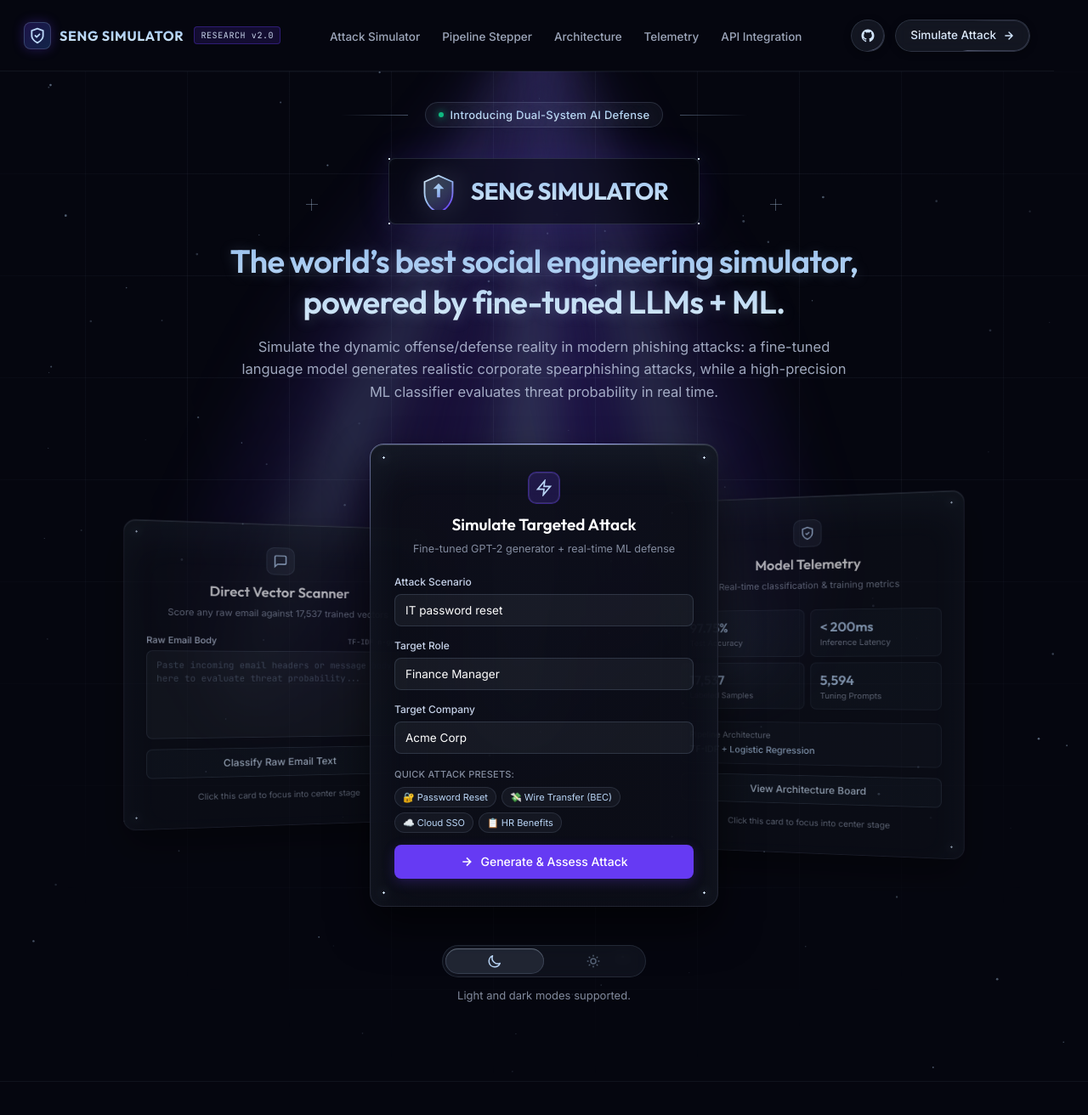
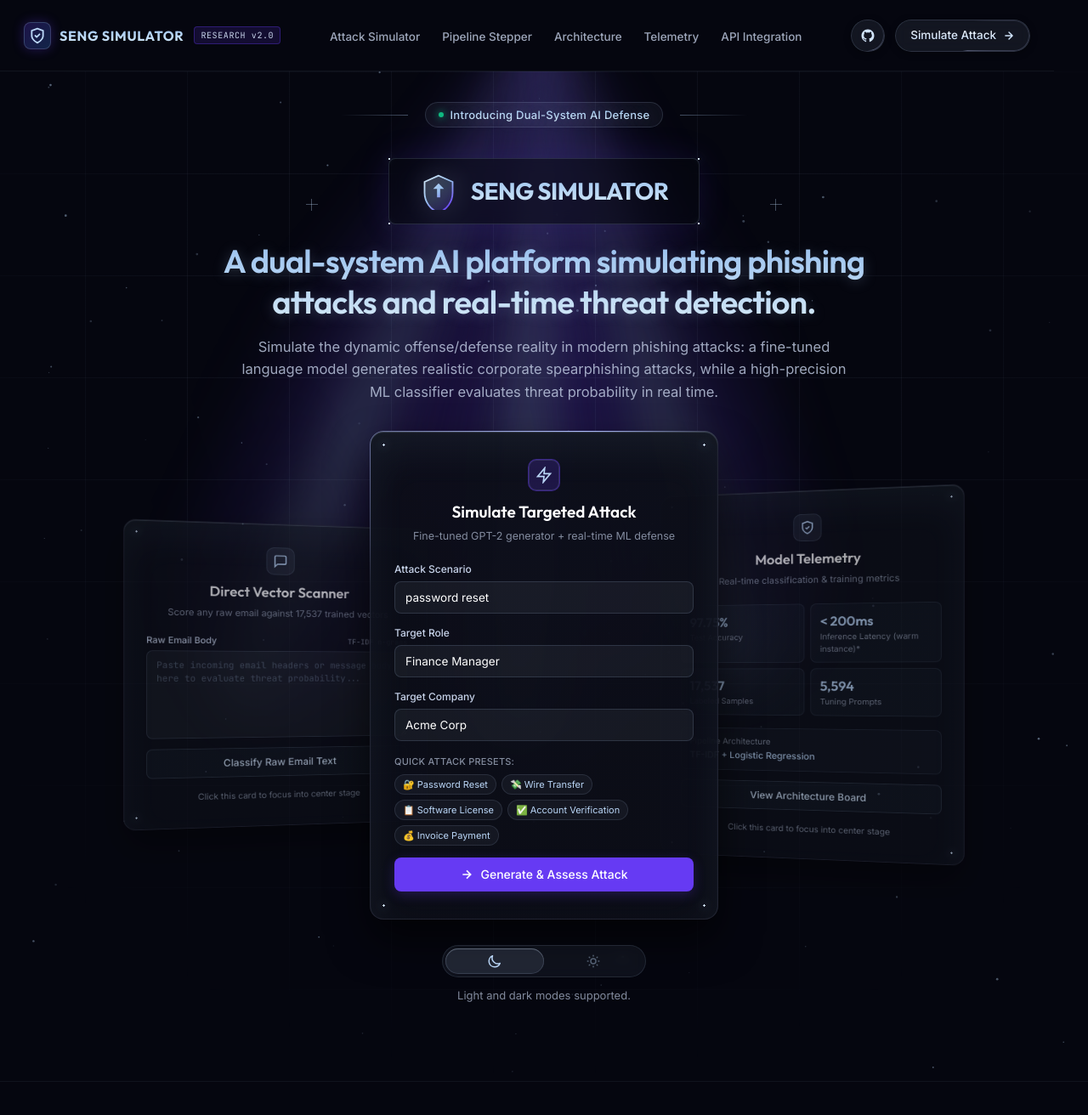
Before and after one commit to Nayanika530/social-engineering-simulator, a Flask app: page / in a window 1280 px wide. Shown: the top 1312 px of the page at 85% size. Run offline with Flask 3, Linux system fonts and the light colour scheme; parts of the project's set-up code (start-up, migrations or seed data) failed here and were passed over.

Commit message:
fix: copy updates, scenario filtering, /classify_email route, preset labels, and dynamic result handling

```diff
--- a/app/app.py
+++ b/app/app.py
@@ -21,11 +21,19 @@ def home():
     return render_template("index.html")
 @app.route("/generate_attack", methods=["POST"])
 def generate_attack():
-    data = request.json
-    scenario = data.get("scenario", "")
-    target_role = data.get("target_role", "")
-    company = data.get("company", "")
-    sample = random.choice(samples)
+    data = request.json or {}
+    scenario = data.get("scenario", "").strip()
+    target_role = data.get("target_role", "").strip()
+    company = data.get("company", "").strip()
+
+    # Filter samples by scenario (case-insensitive)
+    matched_samples = [s for s in samples if s.get("scenario", "").lower() == scenario.lower()]
+    if matched_samples:
+        sample = random.choice(matched_samples)
+    else:
+        print(f"Warning: No samples found matching scenario '{scenario}'. Falling back to all samples.")
+        sample = random.choice(samples)
+
     generated_email = sample["email"]
     if target_role:
         generated_email = generated_email.replace(sample["role"], target_role)
@@ -42,8 +50,8 @@ def generate_attack():
         "confidence": round(confidence_score, 2)
     })
 
-@app.route("/classify_text", methods=["POST"])
-def classify_text():
+@app.route("/classify_email", methods=["POST"])
+def classify_email():
     data = request.json or {}
     email_text = data.get("email_text", "").strip()
     if not email_text:
@@ -54,11 +62,14 @@ def classify_text():
     threat_level = "Phishing" if prediction == 1 else "Safe"
     confidence_score = float(max(confidence)) * 100
     return jsonify({
-        "generated_email": email_text,
         "threat_level": threat_level,
         "confidence": round(confidence_score, 2)
     })
 
+@app.route("/classify_text", methods=["POST"])
+def classify_text():
+    return classify_email()
+
 if __name__ == "__main__":
     port = int(os.environ.get("PORT", 5000))
     app.run(host="0.0.0.0", port=port, debug=False)
--- a/app/static/js/main.js
+++ b/app/static/js/main.js
@@ -171,7 +171,7 @@ const timelineData = [
   },
   {
     title: "5. Real-Time Threat Score",
-    desc: "Produces calibrated threat probability (<200ms latency), categorizing the email as High-Risk Phishing or Legitimate Communication with confidence rating."
+    desc: "Produces calibrated threat probability (<200ms latency on warm instance), categorizing the email as High-Risk Phishing or Legitimate Communication with confidence rating."
   }
 ];
 
@@ -194,11 +194,11 @@ function initFeatureTimeline() {
    5. CODE INTEGRATION TABS
    ========================================================================== */
 const codeSnippets = {
-  python: `import requests
+  python: `# Note: Free-tier instance may take 20-50 seconds to respond on the first request after being idle (cold start).
+import requests
 
-# Simulate social engineering attack payload
-response = requests.post("http://localhost:5000/generate_attack", json={
-    "scenario": "IT password reset",
+response = requests.post("https://social-engineering-simulator-opt1.onrender.com/generate_attack", json={
+    "scenario": "password reset",
     "target_role": "Finance Manager",
     "company": "Acme Corp"
 })
@@ -208,20 +208,21 @@ print("Threat Level:", result["threat_level"])
 print("Confidence:", result["confidence"], "%")
 print("Generated Payload:\\n", result["generated_email"])`,
 
-  curl: `curl -X POST https://social-engineering-simulator-opt1.onrender.com/generate_attack \\
+  curl: `# Note: Free-tier instance may take 20-50s to respond on the first request after being idle (cold start).
+curl -X POST https://social-engineering-simulator-opt1.onrender.com/generate_attack \\
   -H "Content-Type: application/json" \\
   -d '{
-    "scenario": "Urgent Wire Transfer",
+    "scenario": "urgent wire transfer",
     "target_role": "Finance Director",
     "company": "Global Retail Inc"
   }'`,
 
-  javascript: `// Test live classification in browser or Node.js
-const res = await fetch('/generate_attack', {
+  javascript: `// Note: Free-tier instance may take 20-50s to respond on the first request after being idle (cold start).
+const res = await fetch('https://social-engineering-simulator-opt1.onrender.com/generate_attack', {
   method: 'POST',
   headers: { 'Content-Type': 'application/json' },
   body: JSON.stringify({
-    scenario: 'Cloud SSO Access Revocation',
+    scenario: 'account verification',
     target_role: 'DevOps Lead',
     company: 'FinTech Dynamics'
   })
@@ -287,7 +288,6 @@ function applyPreset(scenario, role, company) {
   if (companyInput) companyInput.value = company;
 
   // Ensure center card is active
-  const centerCard = document.querySelector('.card-center');
   const simCard = document.getElementById('simCard');
   if (simCard && !simCard.classList.contains('card-center')) {
     simCard.click();
@@ -298,14 +298,42 @@ function applyPreset(scenario, role, company) {
 
 // Generate Attack API Call
 async function generateAttack() {
-  const scenario = document.getElementById("scenario").value.trim() || "IT password reset";
-  const target_role = document.getElementById("target_role").value.trim() || "Finance Manager";
-  const company = document.getElementById("company").value.trim() || "Acme Corp";
+  const scenario = (document.getElementById("scenario")?.value || "password reset").trim();
+  const target_role = (document.getElementById("target_role")?.value || "Finance Manager").trim();
+  const company = (document.getElementById("company")?.value || "Acme Corp").trim();
 
   const btn = document.getElementById("btnGenerate");
   const spinner = document.getElementById("simSpinner");
   if (btn) btn.disabled = true;
   if (spinner) spinner.style.display = "inline-block";
+
+  // Show loading/empty state in result card before response
+  const resultSection = document.getElementById("resultSection");
+  const statusBadge = document.getElementById("statusBadge");
+  const threatStatusText = document.getElementById("threatStatusText");
+  const confidenceBar = document.getElementById("confidenceBar");
+  const confidenceVal = document.getElementById("confidenceVal");
+  const emailContent = document.getElementById("emailContent");
+  const metaRecipient = document.getElementById("metaRecipient");
+  const metaSubject = document.getElementById("metaSubject");
+  const vectorName = document.getElementById("vectorName");
+  const profileRole = document.getElementById("profileRole");
+  const profileCompany = document.getElementById("profileCompany");
+
+  if (resultSection) {
+    resultSection.style.display = "block";
+    if (statusBadge) statusBadge.className = "report-status-badge";
+    if (threatStatusText) threatStatusText.textContent = "Simulating Attack & Evaluating...";
+    if (confidenceBar) confidenceBar.style.width = "0%";
+    if (confidenceVal) confidenceVal.textContent = "...";
+    if (emailContent) emailContent.innerHTML = '<span style="color: var(--body-muted); font-style: italic;">Generating attack payload with fine-tuned GPT-2 and evaluating TF-IDF probability...</span>';
+    if (metaRecipient) metaRecipient.textContent = `${target_role} <${target_role.toLowerCase().replace(/[^a-z0-9]/g, '.')}@${company.toLowerCase().replace(/[^a-z0-9]/g, '')}.com>`;
+    if (metaSubject) metaSubject.textContent = `Urgent Notice: ${scenario} - ${company}`;
+    if (vectorName) vectorName.textContent = scenario;
+    if (profileRole) profileRole.textContent = target_role;
+    if (profileCompany) profileCompany.textContent = company;
+    resultSection.scrollIntoView({ behavior: "smooth", block: "nearest" });
+  }
 
   try {
     const response = await fetch("/generate_attack", {
@@ -322,15 +350,18 @@ async function generateAttack() {
     renderResults(data, scenario, target_role, company);
   } catch (err) {
     alert("Error simulating attack: " + err.message + "\nIf backend is starting up, please allow a moment.");
+    if (threatStatusText) threatStatusText.textContent = "Simulation Failed";
+    if (emailContent) emailContent.textContent = "Error: " + err.message;
   } finally {
     if (btn) btn.disabled = false;
     if (spinner) spinner.style.display = "none";
   }
 }
 
-// Classify Custom Text API Call
+// Classify Raw Text API Call (/classify_email)
 async function classifyCustomText() {
-  const emailText = document.getElementById("customEmailText").value.trim();
+  const emailInput = document.getElementById("customEmailText");
+  const emailText = emailInput ? emailInput.value.trim() : "";
   if (!emailText) {
     alert("Please paste email text to classify.");
     return;
@@ -342,7 +373,7 @@ async function classifyCustomText() {
   if (spinner) spinner.style.display = "inline-block";
 
   try {
-    const response = await fetch("/classify_text", {
+    const response = await fetch("/classify_email", {
       method: "POST",
       headers: { "Content-Type": "application/json" },
       body: JSON.stringify({ email_text: emailText })
@@ -353,7 +384,32 @@ async function classifyCustomText() {
     }
 
     const data = await response.json();
-    renderResults(data, "Raw Custom Payload Analysis", "Direct Recipient", "Enterprise Gateway");
+
+    // 1. Display real result directly inside the "Direct Vector Scanner" card
+    const directResult = document.getElementById("directScannerResult");
+    const directBadge = document.getElementById("directThreatBadge");
+    const directConf = document.getElementById("directConfidenceVal");
+
+    if (directResult && directBadge && directConf) {
+      directResult.style.display = "block";
+      const isPhishing = data.threat_level === "Phishing";
+      if (isPhishing) {
+        directBadge.className = "report-status-badge badge-phishing";
+        directBadge.innerHTML = '<span class="dot"></span><span>Phishing Threat</span>';
+      } else {
+        directBadge.className = "report-status-badge badge-safe";
+        directBadge.innerHTML = '<span class="dot"></span><span>Safe / Legitimate</span>';
+      }
+      directConf.textContent = data.confidence + "%";
+    }
+
+    // 2. Also populate the full threat assessment result card
+    renderResults({
+      generated_email: emailText,
+      threat_level: data.threat_level,
+      confidence: data.confidence
+    }, "Raw Email Direct Scan", "Direct Target", "Enterprise Gateway");
+
   } catch (err) {
     alert("Error classifying email: " + err.message);
   } finally {
@@ -362,7 +418,7 @@ async function classifyCustomText() {
   }
 }
 
-// Render Results Modal / Card
+// Render Results Modal / Card with real data
 function renderResults(data, scenario, target_role, company) {
   const resultSection = document.getElementById("resultSection");
   const statusBadge = document.getElementById("statusBadge");
@@ -370,6 +426,7 @@ function renderResults(data, scenario, target_role, company) {
   const confidenceBar = document.getElementById("confidenceBar");
   const confidenceVal = document.getElementById("confidenceVal");
   const emailContent = document.getElementById("emailContent");
+  const metaSender = document.getElementById("metaSender");
   const metaRecipient = document.getElementById("metaRecipient");
   const metaSubject = document.getElementById("metaSubject");
   const vectorName = document.getElementById("vectorName");
@@ -378,43 +435,78 @@ function renderResults(data, scenario, target_role, company) {
 
   const isPhishing = data.threat_level === "Phishing";
 
+  if (statusBadge && threatStatusText) {
     if (isPhishing) {
       statusBadge.className = "report-status-badge badge-phishing";
       threatStatusText.textContent = "High-Risk Spearphishing Threat";
-    confidenceBar.style.backgroundColor = "#ef4444";
+      if (confidenceBar) confidenceBar.style.backgroundColor = "#ef4444";
     } else {
       statusBadge.className = "report-status-badge badge-safe";
       threatStatusText.textContent = "Legitimate / Safe Communication";
-    confidenceBar.style.backgroundColor = "#10b981";
+      if (confidenceBar) confidenceBar.style.backgroundColor = "#10b981";
+    }
   }
 
-  const conf = data.confidence || 95.0;
-  confidenceBar.style.width = conf + "%";
-  confidenceVal.textContent = conf + "%";
+  const conf = data.confidence || 0.0;
+  if (confidenceBar) confidenceBar.style.width = conf + "%";
+  if (confidenceVal) confidenceVal.textContent = conf + "%";
 
-  metaRecipient.textContent = `${target_role} <${target_role.toLowerCase().replace(/\s+/g, '.')}@${company.toLowerCase().replace(/\s+/g, '')}.com>`;
-  metaSubject.textContent = `Urgent Notice: ${scenario} - ${company}`;
-  emailContent.textContent = data.generated_email;
+  const cleanCompany = (company || "Acme Corp").toLowerCase().replace(/[^a-z0-9]/g, '');
+  const cleanRole = (target_role || "User").toLowerCase().replace(/[^a-z0-9]/g, '.');
 
-  vectorName.textContent = scenario;
-  profileRole.textContent = target_role;
-  profileCompany.textContent = company;
+  if (metaSender) metaSender.textContent = `Security Gateway <alerts@${cleanCompany}-security.org>`;
+  if (metaRecipient) metaRecipient.textContent = `${target_role} <${cleanRole}@${cleanCompany}.com>`;
+  if (metaSubject) metaSubject.textContent = `Urgent Notice: ${scenario} - ${company}`;
+  if (emailContent) emailContent.textContent = data.generated_email || "";
 
+  if (vectorName) vectorName.textContent = scenario;
+  if (profileRole) profileRole.textContent = target_role;
+  if (profileCompany) profileCompany.textContent = company;
+
+  if (resultSection) {
     resultSection.style.display = "block";
     resultSection.scrollIntoView({ behavior: "smooth", block: "nearest" });
   }
+}
 
-// Copy Email Content
+// Copy Email Content to clipboard
 function copyEmailContent() {
-  const text = document.getElementById("emailContent").textContent;
+  const emailElem = document.getElementById("emailContent");
+  if (!emailElem) return;
+  const text = emailElem.innerText || emailElem.textContent;
+  if (!text || text.includes("Generating attack payload")) return;
+
+  if (navigator.clipboard && navigator.clipboard.writeText) {
     navigator.clipboard.writeText(text).then(() => {
+      showCopiedFeedback();
+    }).catch(() => fallbackCopy(text));
+  } else {
+    fallbackCopy(text);
+  }
+}
+
+function fallbackCopy(text) {
+  const ta = document.createElement("textarea");
+  ta.value = text;
+  document.body.appendChild(ta);
+  ta.select();
+  document.execCommand("copy");
+  document.body.removeChild(ta);
+  showCopiedFeedback();
+}
+
+function showCopiedFeedback() {
   const btnText = document.getElementById("copyBtnText");
+  if (btnText) {
     btnText.textContent = "Copied!";
-    setTimeout(() => { btnText.textContent = "Copy Email"; }, 2000);
-  });
+    setTimeout(() => { btnText.textContent = "Copy Email Body"; }, 2000);
+  }
 }
 
 // Dismiss Results
 function dismissResult() {
-  document.getElementById("resultSection").style.display = "none";
+  const resultSection = document.getElementById("resultSection");
+  if (resultSection) {
+    resultSection.style.display = "none";
   }
+}
--- a/app/templates/index.html
+++ b/app/templates/index.html
@@ -102,7 +102,7 @@
         </div>
 
         <h1 class="hero-headline text-gradient">
-          The world’s best social engineering simulator,<br/>powered by fine-tuned LLMs + ML.
+          A dual-system AI platform simulating phishing attacks and real-time threat detection.
         </h1>
 
         <p class="hero-subheadline">
@@ -176,26 +185,29 @@
               <input type="text" id="company" class="form-input" placeholder="e.g. Acme Corp" value="Acme Corp" autocomplete="off" />
             </div>
 
-            <!-- Quick Presets -->
+            <!-- Quick Presets matching data/pregenerated_emails.json exactly -->
             <div class="presets-wrap">
               <span class="presets-label">Quick Attack Presets:</span>
               <div class="preset-pills">
-                <button class="preset-pill" onclick="applyPreset('IT Mandatory Password Reset', 'Security Analyst', 'Apex Financial')">
+                <button class="preset-pill" type="button" onclick="applyPreset('password reset', 'Security Analyst', 'Apex Financial')">
                   🔐 Password Reset
                 </button>
-                <button class="preset-pill" onclick="applyPreset('Urgent Wire Transfer Authorization', 'Finance Director', 'Global Retail Inc')">
-                  💸 Wire Transfer (BEC)
+                <button class="preset-pill" type="button" onclick="applyPreset('urgent wire transfer', 'Finance Director', 'Global Retail Inc')">
+                  💸 Wire Transfer
                 </button>
-                <button class="preset-pill" onclick="applyPreset('Cloud SSO Access Revocation Warning', 'DevOps Lead', 'FinTech Dynamics')">
-                  ☁️ Cloud SSO
+                <button class="preset-pill" type="button" onclick="applyPreset('software license renewal', 'DevOps Lead', 'CloudScale Technologies')">
+                  📋 Software License
                 </button>
-                <button class="preset-pill" onclick="applyPreset('Annual HR Benefits Enrollment', 'Senior Engineer', 'CloudScale')">
-                  📋 HR Benefits
+                <button class="preset-pill" type="button" onclick="applyPreset('account verification', 'Senior Engineer', 'FinTech Dynamics')">
+                  ✅ Account Verification
+                </button>
+                <button class="preset-pill" type="button" onclick="applyPreset('invoice payment', 'Accounts Payable', 'Nexus Manufacturing')">
+                  💰 Invoice Payment
                 </button>
               </div>
             </div>
 
-            <button id="btnGenerate" class="btn-primary" onclick="generateAttack()">
+            <button id="btnGenerate" class="btn-primary" type="button" onclick="generateAttack()">
               <span class="spinner" id="simSpinner"></span>
               <svg width="16" height="16" viewBox="0 0 24 24" fill="none" stroke="currentColor" stroke-width="2.5"><path d="M5 12h14M12 5l7 7-7 7"/></svg>
               <span>Generate & Assess Attack</span>
@@ -224,7 +236,7 @@
               </div>
               <div class="telemetry-item">
                 <div class="telemetry-val">&lt; 200ms</div>
-                <div class="telemetry-lbl">Inference Latency</div>
+                <div class="telemetry-lbl">Inference Latency (warm instance)*</div>
               </div>
               <div class="telemetry-item">
                 <div class="telemetry-val">17,537</div>
@@ -306,19 +318,19 @@
               <div class="email-meta-header">
                 <div class="email-meta-row">
                   <span class="meta-label">From:</span>
-                  <span class="meta-val" id="metaSender">Security Alert &lt;notify@corp-update-notice.com&gt;</span>
+                  <span class="meta-val" id="metaSender">--</span>
                 </div>
                 <div class="email-meta-row">
                   <span class="meta-label">To:</span>
-                  <span class="meta-val" id="metaRecipient">Target Role</span>
+                  <span class="meta-val" id="metaRecipient">--</span>
                 </div>
                 <div class="email-meta-row">
                   <span class="meta-label">Subject:</span>
-                  <span class="meta-val" id="metaSubject">Urgent Notice</span>
+                  <span class="meta-val" id="metaSubject">--</span>
                 </div>
               </div>
               <div class="email-content-view" id="emailContent">
-                <!-- Dynamically populated -->
+                <span style="color: var(--body-muted); font-style: italic;">Click 'Generate & Assess Attack' or 'Classify Raw Email Text' to run simulation and view threat assessment report.</span>
               </div>
             </div>
 
@@ -326,14 +338,14 @@
             <div class="threat-meta-panel">
               <div class="meta-info-card">
                 <div class="meta-info-title">Simulated Attack Vector</div>
-                <div class="meta-info-value" id="vectorName">Social Engineering Spearphishing</div>
-                <div class="meta-info-sub">Personalized target role and organizational spoofing</div>
+                <div class="meta-info-value" id="vectorName">--</div>
+                <div class="meta-info-sub">Personalized target role and organizational context</div>
               </div>
 
               <div class="meta-info-card">
                 <div class="meta-info-title">Target Profile</div>
-                <div class="meta-info-value" id="profileRole">Finance Manager</div>
-                <div class="meta-info-sub" id="profileCompany">Acme Corp</div>
+                <div class="meta-info-value" id="profileRole">--</div>
+                <div class="meta-info-sub" id="profileCompany">--</div>
               </div>
 
               <div class="meta-info-card">
@@ -535,7 +547,7 @@
             </svg>
           </div>
           <div class="node-title">Threat Telemetry</div>
-          <div class="node-sub">&lt; 200ms Calibrated Scoring</div>
+          <div class="node-sub">&lt; 200ms Warm Scoring</div>
         </div>
       </div>
     </section>
@@ -555,13 +567,14 @@
         </div>
         <div class="stat-item">
           <div class="stat-number">&lt; 200<span class="accent">ms</span></div>
-          <div class="stat-label">Live Threat Assessment Speed</div>
+          <div class="stat-label">Inference Speed (warm instance)*</div>
         </div>
         <div class="stat-item">
           <div class="stat-number">5,594<span class="accent"></span></div>
           <div class="stat-label">Fine-Tuning Attack Prompts</div>
         </div>
       </div>
+      <p style="text-align: center; font-size: 12px; color: var(--body-muted); margin-top: 14px;">* First request after an idle period may take 20–50s due to free-tier cloud cold start.</p>
     </section>
 
     <!-- ======================================================================
@@ -663,11 +676,11 @@
             <span>Copy Code</span>
           </button>
         </div>
-        <pre class="code-pre" id="codeDisplay">import requests
+        <pre class="code-pre" id="codeDisplay"># Note: Free-tier instance may take 20-50 seconds to respond on the first request after being idle (cold start).
+import requests
 
-# Simulate social engineering attack payload
-response = requests.post("http://localhost:5000/generate_attack", json={
-    "scenario": "IT password reset",
+response = requests.post("https://social-engineering-simulator-opt1.onrender.com/generate_attack", json={
+    "scenario": "password reset",
     "target_role": "Finance Manager",
     "company": "Acme Corp"
 })
```
Also changed, not shown: other parts of app/templates/index.html (+21 -12 lines), app/static/css/style.css (+48 -0 lines). Lines whose indentation alone changed are shown as unchanged.
